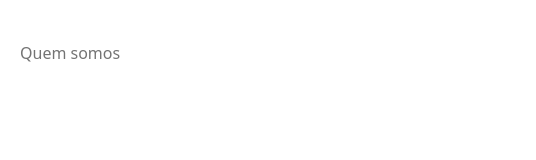
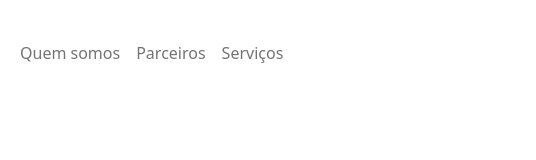
Before and after one commit to GusHilbert/Bootstrap---Aula, a plain HTML site: page index.html in a window 1280 px wide. Shown: the full height of the page, 104-640 px from the left. Drawn offline with Linux system fonts and the light colour scheme.

Commit message:
Modificação 2

```diff
--- a/index.html
+++ b/index.html
@@ -21,6 +21,8 @@
         <ul class="navbar-nav">
           <li class="nav-item">
             <a class="nav-link" href="#">Quem somos</a>
+            <li><a class="nav-link" href="#">Parceiros</a></li>
+            <li><a class="nav-link" href="#">Serviços</a></li>
           </li>
         </ul>
       </div>
```
